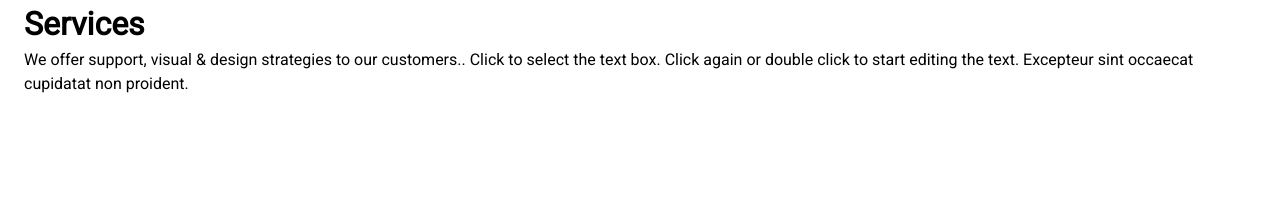
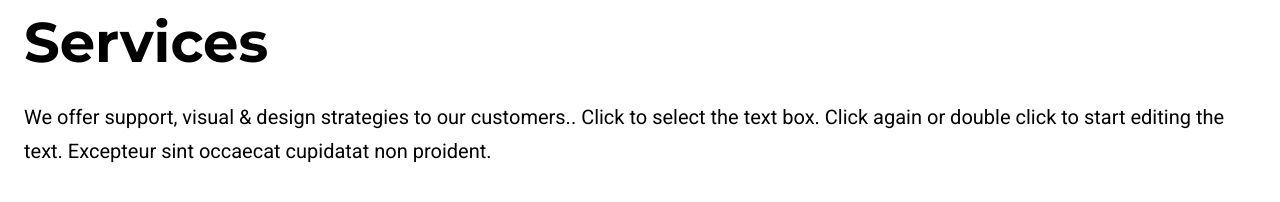
Before and after one commit to sheronimo/clone-nicepage1144355, a plain HTML site: page index.html in a window 1280 px wide. Drawn offline with Linux system fonts and the light colour scheme.

Commit message:
header styling

```diff
--- a/style.css
+++ b/style.css
@@ -28,4 +28,21 @@ body {
 	padding: 0 1.5rem;
 }
 
+/* Header */
+.page-header {
+	margin-top: 4rem;
+	width: 80%;
 }
+
+.page-heading {
+	font-family: 'Montserrat', sans-serif;
+	font-weight: 700;
+	font-size: 3.5rem;
+}
+
+.lead-text {
+	display: block;
+	margin-top: 1rem;
+	font-size: 1.25rem;
+	line-height: 1.7;
+}
```
